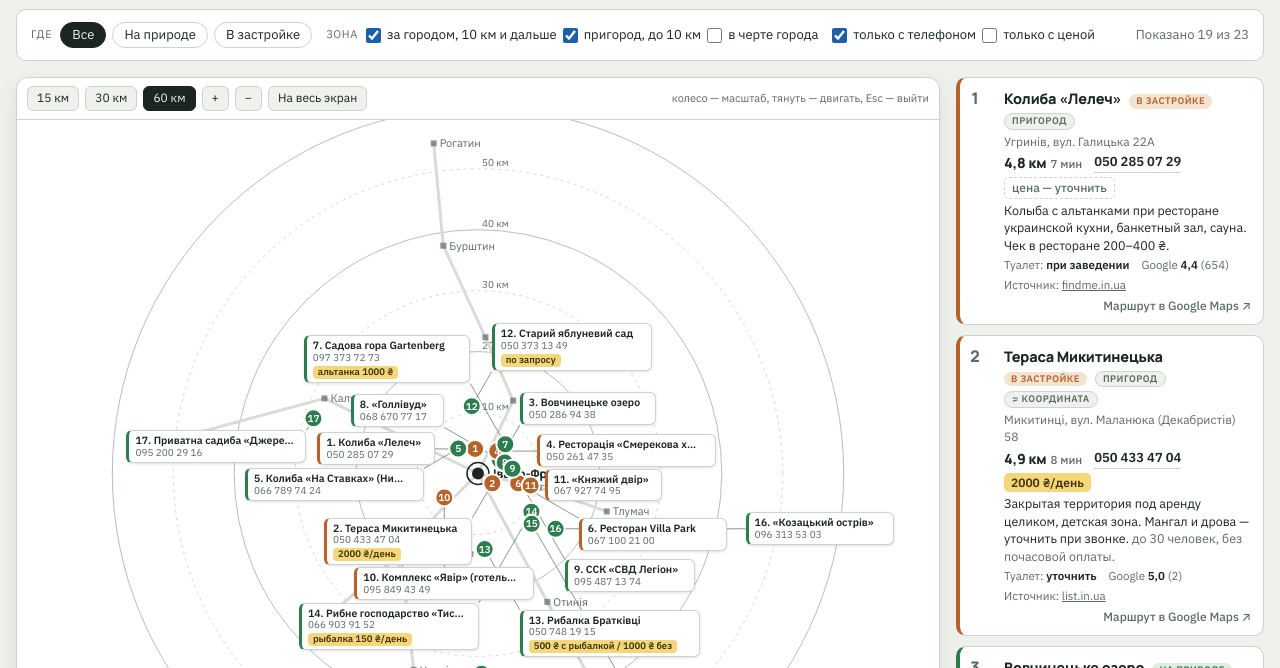
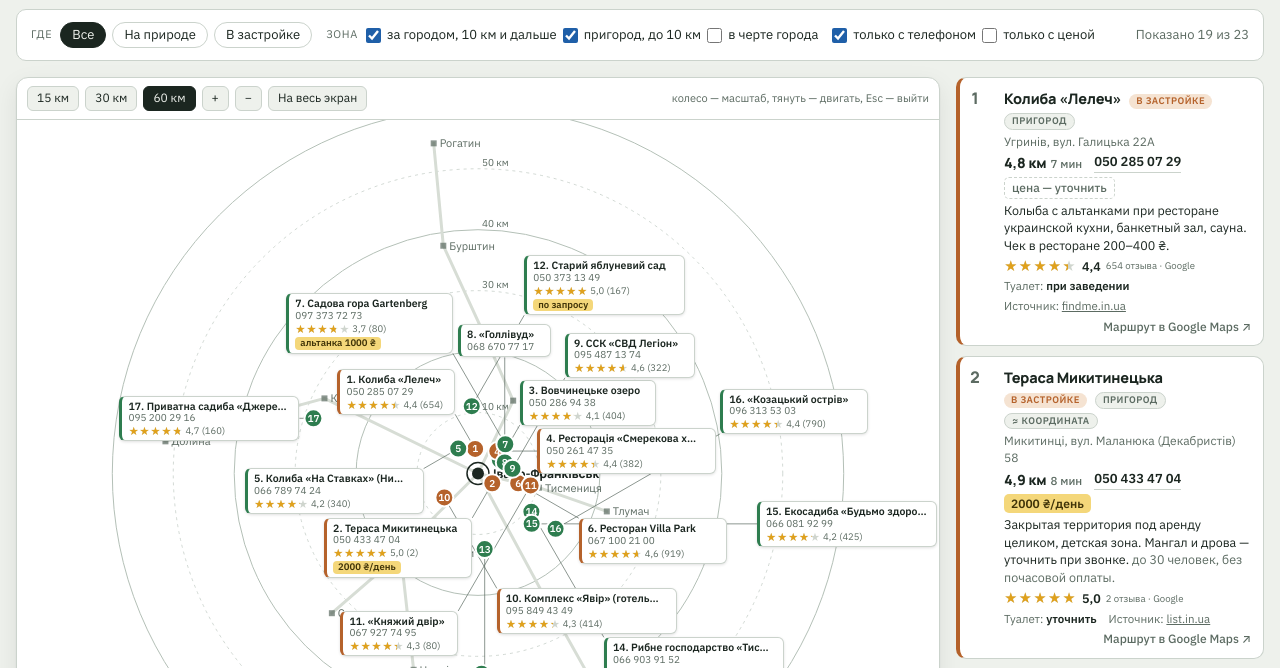
Before and after one commit to qwert11/altanky-frankivsk, a plain HTML site: page index.html in a window 1280 px wide. Shown: the part 132-800 px from the top of the page. Drawn offline with Linux system fonts and the light colour scheme.

Commit message:
Рейтинг Google звёздами в карточках и подписях на карте
Co-Authored-By: Claude Fable 5.1 <noreply@anthropic.com>

```diff
--- a/index.html
+++ b/index.html
@@ -13,24 +13,33 @@
 :root{
   --bg:#EEF1EC; --paper:#FFFFFF; --ink:#1B2620; --muted:#5C6B62; --line:#CBD3CC; --ring:#B4C0B7; --road:#D7DDD5;
   --nature:#2E7D4F; --nature-soft:#DCEFE2; --built:#B5622B; --built-soft:#F5E3D2;
-  --accent:#1F5FA8; --price:#F4D77A; --price-ink:#3F3308; --warn:#B23A2E; --warn-soft:#F8E1DD; --ok:#2E7D4F;
+  --accent:#1F5FA8; --price:#F4D77A; --price-ink:#3F3308; --warn:#B23A2E; --warn-soft:#F8E1DD; --ok:#2E7D4F; --star:#E0A11C; --star-off:#CFD5CE;
   --shadow:0 1px 2px rgba(20,30,24,.08), 0 8px 24px rgba(20,30,24,.08);
 }
 @media (prefers-color-scheme: dark){
   :root:not([data-theme="light"]){
     --bg:#121816; --paper:#1B2320; --ink:#E7ECE7; --muted:#9AA79E; --line:#2E3A33; --ring:#3A4740; --road:#26302A;
     --nature:#5CC48A; --nature-soft:#173826; --built:#E39A63; --built-soft:#3D2717;
-    --accent:#7FB2F0; --price:#5C4A12; --price-ink:#F7E4A0; --warn:#F08A7E; --warn-soft:#3F211E; --ok:#5CC48A;
+    --accent:#7FB2F0; --price:#5C4A12; --price-ink:#F7E4A0; --warn:#F08A7E; --warn-soft:#3F211E; --ok:#5CC48A; --star:#F2BB4C; --star-off:#3A4740;
     --shadow:0 1px 2px rgba(0,0,0,.4), 0 8px 24px rgba(0,0,0,.35);
   }
 }
 :root[data-theme="dark"]{
   --bg:#121816; --paper:#1B2320; --ink:#E7ECE7; --muted:#9AA79E; --line:#2E3A33; --ring:#3A4740; --road:#26302A;
   --nature:#5CC48A; --nature-soft:#173826; --built:#E39A63; --built-soft:#3D2717;
-  --accent:#7FB2F0; --price:#5C4A12; --price-ink:#F7E4A0; --warn:#F08A7E; --warn-soft:#3F211E; --ok:#5CC48A;
+  --accent:#7FB2F0; --price:#5C4A12; --price-ink:#F7E4A0; --warn:#F08A7E; --warn-soft:#3F211E; --ok:#5CC48A; --star:#F2BB4C; --star-off:#3A4740;
   --shadow:0 1px 2px rgba(0,0,0,.4), 0 8px 24px rgba(0,0,0,.35);
 }
 *{box-sizing:border-box}
+.stars{position:relative;display:inline-block;font-size:13px;line-height:1;letter-spacing:1px;color:var(--star-off);vertical-align:-1px;white-space:nowrap}
+.stars::before{content:"★★★★★"}
+.stars i{position:absolute;left:0;top:0;overflow:hidden;white-space:nowrap;color:var(--star);font-style:normal}
+.stars i::before{content:"★★★★★"}
+.stars.sm{font-size:10px;letter-spacing:.5px}
+.rate{display:inline-flex;gap:5px;align-items:center;white-space:nowrap}
+.rate b{font-size:12.5px}
+.rate small{color:var(--muted)}
+.lab .r{display:block;margin-top:1px;color:var(--muted);font-size:9.5px}
 body{background:var(--bg);color:var(--ink);font-family:"IBM Plex Sans",system-ui,-apple-system,"Segoe UI",Roboto,sans-serif;font-size:14px;line-height:1.45;padding-inline:16px;padding-block:20px 48px;-webkit-font-smoothing:antialiased}
 a{color:var(--accent)}
 h1,h2,h3{font-family:Manrope,"IBM Plex Sans",system-ui,sans-serif;text-wrap:balance;margin:0}
@@ -238,6 +247,9 @@ const listEl = document.getElementById('list');
 const zoneName = {city:"в черте города", suburb:"пригород", out:"за городом"};
 const wcText = {yes:'<span class="wc-yes">есть</span>', venue:'при заведении', unknown:'уточнить'};
 function tel(p){const num=p.split(' — ')[0]; const note=p.split(' — ')[1]; return `<a class="tel" href="tel:+38${num.replace(/\D/g,'')}">${num}${note?` <small>${note}</small>`:''}</a>`;}
+function stars(r,sm){const v=parseFloat(String(r).replace(',','.')); if(!(v>0)) return ''; return `<span class="stars${sm?' sm':''}" role="img" aria-label="${r} из 5"><i style="width:${(v/5*100).toFixed(0)}%"></i></span>`;}
+function reviewsWord(n){const m10=n%10,m100=n%100; if(m10===1&&m100!==11) return 'отзыв'; if(m10>=2&&m10<=4&&(m100<12||m100>14)) return 'отзыва'; return 'отзывов';}
+function ratingHtml(d){ if(!d.rating) return '<span class="rate"><small>без рейтинга Google</small></span>'; return `<span class="rate">${stars(d.rating)}<b>${d.rating}</b><small>${d.reviews?`${d.reviews} ${reviewsWord(d.reviews)} · `:''}Google</small></span>`; }
 function renderList(items){
   listEl.innerHTML='';
   if(!items.length){listEl.innerHTML='<div class="empty">Под такие фильтры ничего не осталось — снимите один из них.</div>';return;}
@@ -253,7 +265,7 @@ function renderList(items){
       <div class="addr">${d.village}</div>
       <div class="row"><span class="km">${String(d.km).replace('.',',')} км<small>${d.min} мин</small></span>${phones}${price}</div>
       <div class="desc">${d.desc}${d.priceNote?` <span style="color:var(--muted)">${d.priceNote}.</span>`:''}</div>
-      <div class="meta"><span>Туалет: <b>${wcText[d.wc]}</b></span>${d.rating?`<span>Google <b>${d.rating}</b>${d.reviews?` (${d.reviews})`:''}</span>`:''}<span>Источник: ${d.src.map(s=>`<a href="${s[1]}" target="_blank" rel="noopener">${s[0]}</a>`).join(', ')}</span><a class="gm" href="https://www.google.com/maps/search/?api=1&query=${d.lat},${d.lng}" target="_blank" rel="noopener">Маршрут в Google Maps ↗</a></div>`;
+      <div class="meta">${ratingHtml(d)}<span>Туалет: <b>${wcText[d.wc]}</b></span><span>Источник: ${d.src.map(s=>`<a href="${s[1]}" target="_blank" rel="noopener">${s[0]}</a>`).join(', ')}</span><a class="gm" href="https://www.google.com/maps/search/?api=1&query=${d.lat},${d.lng}" target="_blank" rel="noopener">Маршрут в Google Maps ↗</a></div>`;
     el.addEventListener('mouseenter',()=>setHot(d.id,false));
     el.addEventListener('mouseleave',()=>setHot(null,false));
     el.addEventListener('click',e=>{ if(e.target.closest('a')) return; state.cx=d.x; state.cy=d.y; if(state.R>20) state.R=14; setHot(d.id,false); renderMap(); });
@@ -293,7 +305,7 @@ function renderMap(){
     const priceTxt = d.price ? d.price : null;
     const phoneTxt = d.phones.length ? d.phones[0].split(' — ')[0] : 'без телефона';
     const nameTxt = (i+1)+'. '+(d.name.length>24? d.name.slice(0,23)+'…' : d.name);
-    const w=Math.min(180, Math.max(nameTxt.length*6.1, phoneTxt.length*6, priceTxt?Math.min(priceTxt.length*5.6+10,168):0)+14), h=13+12+(priceTxt?15:0)+8;
+    const w=Math.min(180, Math.max(nameTxt.length*6.1, phoneTxt.length*6, priceTxt?Math.min(priceTxt.length*5.6+10,168):0)+14), h=13+12+(priceTxt?15:0)+(d.rating?12:0)+8;
     const obstacles=[...boxes,...mk];
     const overlapArea=b=>obstacles.reduce((s,o)=>{const ox=Math.min(b.x+b.w,o.x+o.w)-Math.max(b.x,o.x), oy=Math.min(b.y+b.h,o.y+o.h)-Math.max(b.y,o.y); return s+(ox>0&&oy>0?ox*oy:0);},0);
     let best=null, bestScore=Infinity;
@@ -311,8 +323,8 @@ function renderMap(){
     const lx=Math.min(Math.max(x,best.x),best.x+best.w), ly=Math.min(Math.max(y,best.y),best.y+best.h);
     leaders.appendChild(S('line',{x1:x,y1:y,x2:lx,y2:ly,stroke:'var(--muted)','stroke-width':1,opacity:.7}));
     const lab=document.createElement('div'); lab.className=`lab ${d.cat==="nature"?"nat":"blt"}${state.hot===d.id?' hot':''}`; lab.style.left=best.x+'px'; lab.style.top=best.y+'px'; lab.style.width=w+'px'; lab.dataset.id=d.id;
-    lab.innerHTML=`<span class="n">${nameTxt}</span><span class="p">${phoneTxt}</span>${priceTxt?`<span class="c">${priceTxt}</span>`:''}`;
-    lab.title=`${d.km} км · ${d.min} мин`;
+    lab.innerHTML=`<span class="n">${nameTxt}</span><span class="p">${phoneTxt}</span>${d.rating?`<span class="r">${stars(d.rating,true)} ${d.rating}${d.reviews?` (${d.reviews})`:''}</span>`:''}${priceTxt?`<span class="c">${priceTxt}</span>`:''}`;
+    lab.title=`${d.km} км · ${d.min} мин${d.rating?` · Google ${d.rating}`:''}`;
     lab.addEventListener('mouseenter',()=>setHot(d.id,true)); lab.addEventListener('mouseleave',()=>setHot(null,true));
     lab.addEventListener('click',()=>{const c=document.getElementById('c-'+d.id); if(c){c.scrollIntoView({behavior:'smooth',block:'center'});} setHot(d.id,true);});
     labEl.appendChild(lab);
```
